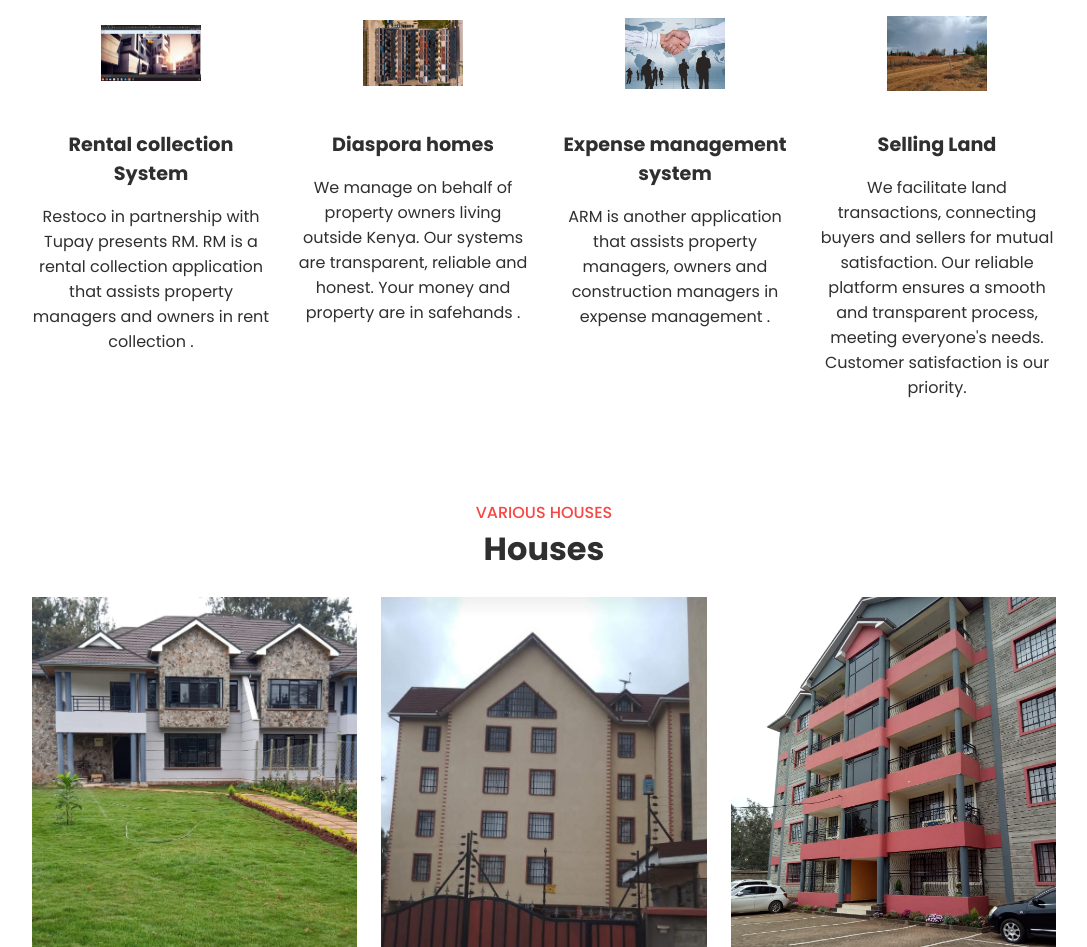
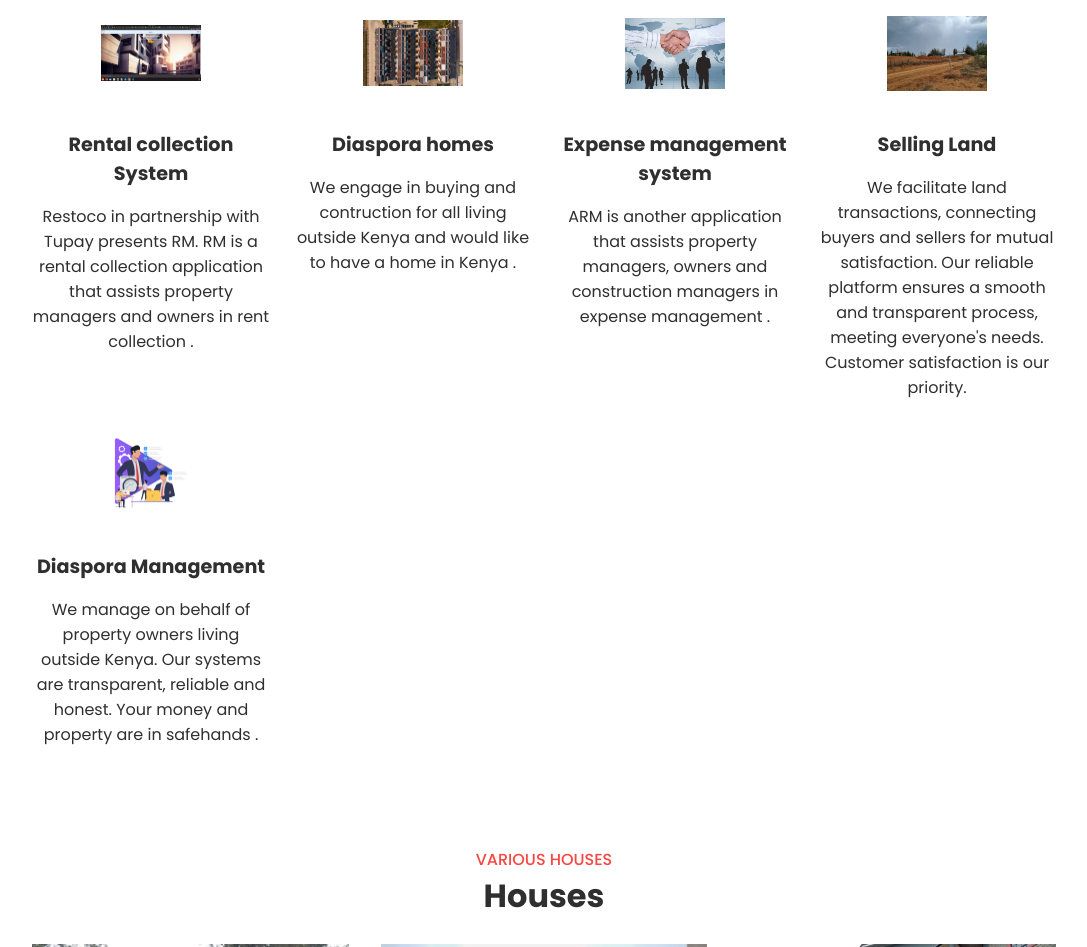
Before and after one commit to venus714/restoco, a plain HTML site: page index.html in a window 1280 px wide. Shown: the part 1779-2726 px from the top of the page, without its empty margins (96-1183 px from the left). Drawn offline with nearby package versions, Linux system fonts and the light colour scheme.

Commit message:
added mang diaspora

```diff
--- a/index.html
+++ b/index.html
@@ -102,7 +102,7 @@
             <div class="box">
                 <img src="./diasp.jpeg " alt="">
                 <h2>Diaspora homes</h2>
-                <p> We manage on behalf of property owners living outside Kenya. Our systems are transparent, reliable and honest. Your money and property are in safehands
+                We engage in buying and contruction for all living outside Kenya and would like to have a home in Kenya
                     .</p>
             </div>
             <div class="box">
@@ -116,6 +116,12 @@
                 <h2>Selling Land</h2>
                 <p>
                     We facilitate land transactions, connecting buyers and sellers for mutual satisfaction. Our reliable platform ensures a smooth and transparent process, meeting everyone's needs. Customer satisfaction is our priority.</p>
+            </div>
+            <div class="box">
+                <img src="./manag.jpeg" alt="">
+                <h2>Diaspora Management</h2>
+                <p> We manage on behalf of property owners living outside Kenya. Our systems are transparent, reliable and honest. Your money and property are in safehands
+                    .</p>
             </div>
         </div>
     </section>
```
Also changed, not shown: manag.jpeg (added).
